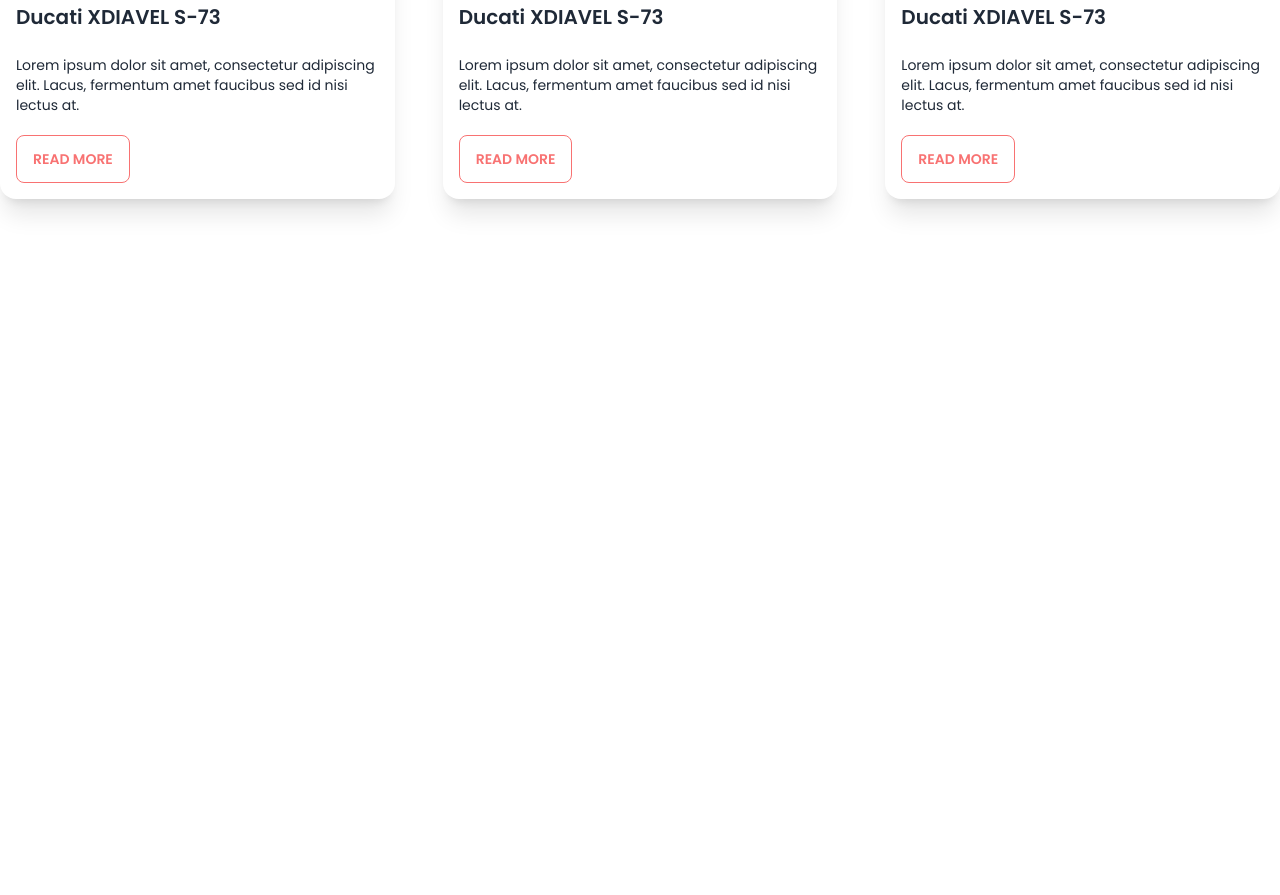
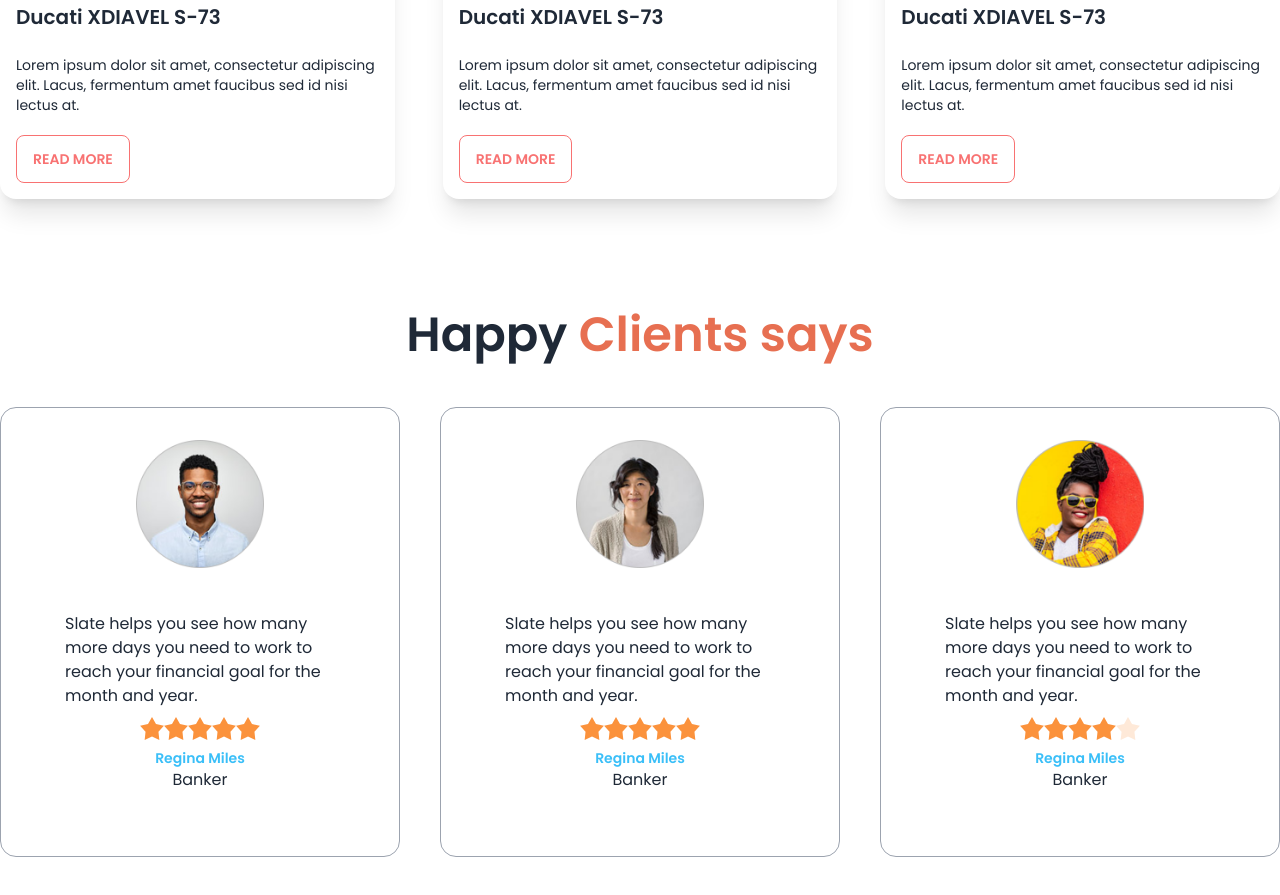
Before and after one commit to hassanMehedi2/biker-zone-with-daisyui, a plain HTML site: page index.html in a window 1280 px wide. Shown: the part 1045-1940 px from the top of the page. Before the commit the page ends 1356 px from the top, so only its background shows below. Drawn offline with nearby package versions, Linux system fonts and the light colour scheme.

Commit message:
added review section

```diff
--- a/index.html
+++ b/index.html
@@ -44,7 +44,7 @@
     <title>Biker zone</title>
   </head>
   <body class="font-poppins">
-    <header class="md:container md:mx-auto ">
+    <header class="md:container md:mx-auto">
       <nav>
         <div class="navbar bg-base-100">
           <div class="flex-1">
@@ -94,17 +94,26 @@
       <!-- caroucel  -->
       <section>
         <div class="carousel w-full">
-          <div id="slide1" class="carousel-item relative w-full md:h-[500px] bg-background-primary ">
-            <div class="flex flex-col md:flex-row  items-center p-4 md:p-20 md:gap-72">
+          <div
+            id="slide1"
+            class="carousel-item relative w-full md:h-[500px] bg-background-primary"
+          >
+            <div
+              class="flex flex-col md:flex-row items-center p-4 md:p-20 md:gap-72"
+            >
               <div class="flex-1 space-y-3.5">
-                <h1 class="text-2xl md:text-6xl font-bold">Ride-on R15 V4 <br />with Smile</h1>
+                <h1 class="text-2xl md:text-6xl font-bold">
+                  Ride-on R15 V4 <br />with Smile
+                </h1>
                 <p>
                   Amet minim mollit non deserunt ullamco est sit aliqua dolor do
                   amet sint. Velit officia consequat duis enim velit mollit.
                 </p>
-                <button class="btn btn-primary ">purchase</button>
+                <button class="btn btn-primary">purchase</button>
               </div>
-              <div class="flex-1 w-[200px]"><img src="./images/slider/bike1.png" class="w-full" /></div>
+              <div class="flex-1 w-[200px]">
+                <img src="./images/slider/bike1.png" class="w-full" />
+              </div>
             </div>
             <div
               class="absolute flex justify-between transform -translate-y-1/2 left-5 right-5 top-1/2"
@@ -113,17 +122,26 @@
               <a href="#slide2" class="btn btn-circle">❯</a>
             </div>
           </div>
-          <div id="slide2" class="carousel-item relative w-full md:h-[500px] bg-background-primary ">
-            <div class="flex flex-col md:flex-row  items-center p-4 md:p-20 md:gap-72">
+          <div
+            id="slide2"
+            class="carousel-item relative w-full md:h-[500px] bg-background-primary"
+          >
+            <div
+              class="flex flex-col md:flex-row items-center p-4 md:p-20 md:gap-72"
+            >
               <div class="flex-1 space-y-3.5">
-                <h1 class="text-2xl md:text-6xl font-bold">Ride-on R15 V4 <br />with Smile</h1>
+                <h1 class="text-2xl md:text-6xl font-bold">
+                  Ride-on R15 V4 <br />with Smile
+                </h1>
                 <p>
                   Amet minim mollit non deserunt ullamco est sit aliqua dolor do
                   amet sint. Velit officia consequat duis enim velit mollit.
                 </p>
-                <button class="btn btn-primary ">purchase</button>
+                <button class="btn btn-primary">purchase</button>
               </div>
-              <div class="flex-1 w-[200px]"><img src="./images/slider/bike2.png" class="w-full" /></div>
+              <div class="flex-1 w-[200px]">
+                <img src="./images/slider/bike2.png" class="w-full" />
+              </div>
             </div>
             <div
               class="absolute flex justify-between transform -translate-y-1/2 left-5 right-5 top-1/2"
@@ -132,17 +150,26 @@
               <a href="#slide3" class="btn btn-circle">❯</a>
             </div>
           </div>
-          <div id="slide3" class="carousel-item relative w-full md:h-[500px] bg-background-primary ">
-            <div class="flex flex-col md:flex-row  items-center p-4 md:p-20 md:gap-72">
+          <div
+            id="slide3"
+            class="carousel-item relative w-full md:h-[500px] bg-background-primary"
+          >
+            <div
+              class="flex flex-col md:flex-row items-center p-4 md:p-20 md:gap-72"
+            >
               <div class="flex-1 space-y-3.5">
-                <h1 class="text-2xl md:text-6xl font-bold">Ride-on R15 V4 <br />with Smile</h1>
+                <h1 class="text-2xl md:text-6xl font-bold">
+                  Ride-on R15 V4 <br />with Smile
+                </h1>
                 <p>
                   Amet minim mollit non deserunt ullamco est sit aliqua dolor do
                   amet sint. Velit officia consequat duis enim velit mollit.
                 </p>
-                <button class="btn btn-primary ">purchase</button>
+                <button class="btn btn-primary">purchase</button>
               </div>
-              <div class="flex-1 w-[200px]"><img src="./images/slider/bike3.png" class="w-full" /></div>
+              <div class="flex-1 w-[200px]">
+                <img src="./images/slider/bike3.png" class="w-full" />
+              </div>
             </div>
             <div
               class="absolute flex justify-between transform -translate-y-1/2 left-5 right-5 top-1/2"
@@ -151,17 +178,26 @@
               <a href="#slide4" class="btn btn-circle">❯</a>
             </div>
           </div>
-          <div id="slide4" class="carousel-item relative w-full md:h-[500px] bg-background-primary ">
-            <div class="flex flex-col md:flex-row  items-center p-4 md:p-20 md:gap-72">
+          <div
+            id="slide4"
+            class="carousel-item relative w-full md:h-[500px] bg-background-primary"
+          >
+            <div
+              class="flex flex-col md:flex-row items-center p-4 md:p-20 md:gap-72"
+            >
               <div class="flex-1 space-y-3.5">
-                <h1 class="text-2xl md:text-6xl font-bold">Ride-on R15 V4 <br />with Smile</h1>
+                <h1 class="text-2xl md:text-6xl font-bold">
+                  Ride-on R15 V4 <br />with Smile
+                </h1>
                 <p>
                   Amet minim mollit non deserunt ullamco est sit aliqua dolor do
                   amet sint. Velit officia consequat duis enim velit mollit.
                 </p>
-                <button class="btn btn-primary ">purchase</button>
+                <button class="btn btn-primary">purchase</button>
               </div>
-              <div class="flex-1 w-[200px]"><img src="./images/slider/bike4.png" class="w-full" /></div>
+              <div class="flex-1 w-[200px]">
+                <img src="./images/slider/bike4.png" class="w-full" />
+              </div>
             </div>
             <div
               class="absolute flex justify-between transform -translate-y-1/2 left-5 right-5 top-1/2"
@@ -172,48 +208,143 @@
           </div>
         </div>
       </section>
-
     </header>
     <main class="md:container md:mx-auto">
       <section class="my-28">
         <h2 class="text-5xl font-semibold text-center mb-12">latest News</h2>
         <div class="grid grid-cols-1 md:grid-cols-2 lg:grid-cols-3 gap-12">
           <!-- card 1 -->
-          <div class="card card-compact  bg-base-100 shadow-xl ">
-            <figure><img src="/images/others/latest1.png" alt="Shoes" /></figure>
+          <div class="card card-compact bg-base-100 shadow-xl">
+            <figure>
+              <img src="/images/others/latest1.png" alt="Shoes" />
+            </figure>
             <div class="card-body space-y-3">
               <h2 class="card-title">Ducati XDIAVEL S-73</h2>
-              <p>Lorem ipsum dolor sit amet, consectetur adipiscing elit. Lacus, fermentum amet faucibus sed id nisi lectus at.</p>
-              <div class="card-actions ">
-                <button class="btn btn-outline btn-error ">Read More</button>
+              <p>
+                Lorem ipsum dolor sit amet, consectetur adipiscing elit. Lacus,
+                fermentum amet faucibus sed id nisi lectus at.
+              </p>
+              <div class="card-actions">
+                <button class="btn btn-outline btn-error">Read More</button>
               </div>
             </div>
           </div>
           <!-- card 2 -->
-          <div class="card card-compact  bg-base-100 shadow-xl">
-            <figure><img src="/images/others/latest2.png" alt="Shoes" /></figure>
+          <div class="card card-compact bg-base-100 shadow-xl">
+            <figure>
+              <img src="/images/others/latest2.png" alt="Shoes" />
+            </figure>
             <div class="card-body space-y-3">
               <h2 class="card-title">Ducati XDIAVEL S-73</h2>
-              <p>Lorem ipsum dolor sit amet, consectetur adipiscing elit. Lacus, fermentum amet faucibus sed id nisi lectus at.</p>
-              <div class="card-actions ">
-                <button class="btn btn-outline btn-error ">Read More</button>
+              <p>
+                Lorem ipsum dolor sit amet, consectetur adipiscing elit. Lacus,
+                fermentum amet faucibus sed id nisi lectus at.
+              </p>
+              <div class="card-actions">
+                <button class="btn btn-outline btn-error">Read More</button>
               </div>
             </div>
           </div>
           <!-- cerd 3 -->
-          <div class="card card-compact  bg-base-100 shadow-xl">
-            <figure><img src="/images/others/latest3.png" alt="Shoes" /></figure>
+          <div class="card card-compact bg-base-100 shadow-xl">
+            <figure>
+              <img src="/images/others/latest3.png" alt="Shoes" />
+            </figure>
             <div class="card-body space-y-3">
               <h2 class="card-title">Ducati XDIAVEL S-73</h2>
-              <p>Lorem ipsum dolor sit amet, consectetur adipiscing elit. Lacus, fermentum amet faucibus sed id nisi lectus at.</p>
-              <div class="card-actions ">
-                <button class="btn btn-outline btn-error ">Read More</button>
+              <p>
+                Lorem ipsum dolor sit amet, consectetur adipiscing elit. Lacus,
+                fermentum amet faucibus sed id nisi lectus at.
+              </p>
+              <div class="card-actions">
+                <button class="btn btn-outline btn-error">Read More</button>
               </div>
             </div>
           </div>
           <!-- end  -->
         </div>
       </section>
+
+      <section class="my-28">
+        <h2 class="text-5xl font-semibold text-center mb-12">
+          Happy <span class="text-color-primary">Clients says</span>
+        </h2>
+        <div class="grid grid-cols-1 md:grid-cols-2 lg:grid-cols-3 gap-10">
+          <!-- 1st review -->
+          <div class="card bg-base-100 border border-gray-400 p-8 gap-3">
+            <figure>
+              <img class="w-32" src="/images/others/user-1.png" alt="user-1" />
+            </figure>
+            <div class="card-body">
+              <p>
+                Slate helps you see how many more days you need to work to reach
+                your financial goal for the month and year.
+              </p>
+              <div class="rating justify-center">
+                <input type="radio" name="rating-2" class="mask mask-star-2 bg-orange-400" />
+                <input type="radio" name="rating-2" class="mask mask-star-2 bg-orange-400"  />
+                <input type="radio" name="rating-2" class="mask mask-star-2 bg-orange-400" checked/>
+                <input type="radio" name="rating-2" class="mask mask-star-2 bg-orange-400" />
+                <input type="radio" name="rating-2" class="mask mask-star-2 bg-orange-400" />
+              </div>
+              <div class="text-center ">
+                <p class="text-info text-sm font-semibold">Regina Miles</p>
+              <p>Banker</p>
+              </div>
+
+            </div>
+          </div>
+          <!-- 2nd review -->
+          <div class="card bg-base-100 border border-gray-400 p-8 gap-3">
+            <figure>
+              <img class="w-32" src="/images/others/user-2.png" alt="user-1" />
+            </figure>
+            <div class="card-body">
+              <p>
+                Slate helps you see how many more days you need to work to reach
+                your financial goal for the month and year.
+              </p>
+              <div class="rating justify-center">
+                <input type="radio" name="rating-2" class="mask mask-star-2 bg-orange-400" />
+                <input type="radio" name="rating-2" class="mask mask-star-2 bg-orange-400"  />
+                <input type="radio" name="rating-2" class="mask mask-star-2 bg-orange-400" />
+                <input type="radio" name="rating-2" class="mask mask-star-2 bg-orange-400" checked/>
+                <input type="radio" name="rating-2" class="mask mask-star-2 bg-orange-400" />
+              </div>
+              <div class="text-center ">
+                <p class="text-info text-sm font-semibold">Regina Miles</p>
+              <p>Banker</p>
+              </div>
+
+            </div>
+          </div>
+          <!-- 3rd review -->
+          <div class="card bg-base-100 border border-gray-400 p-8 gap-3">
+            <figure>
+              <img class="w-32" src="/images/others/user-3.png" alt="user-1" />
+            </figure>
+            <div class="card-body">
+              <p>
+                Slate helps you see how many more days you need to work to reach
+                your financial goal for the month and year.
+              </p>
+              <div class="rating justify-center">
+                <input type="radio" name="rating-2" class="mask mask-star-2 bg-orange-400" />
+                <input type="radio" name="rating-2" class="mask mask-star-2 bg-orange-400"  />
+                <input type="radio" name="rating-2" class="mask mask-star-2 bg-orange-400" />
+                <input type="radio" name="rating-2" class="mask mask-star-2 bg-orange-400" checked/>
+                <input type="radio" name="rating-2" class="mask mask-star-2 bg-orange-400" />
+              </div>
+              <div class="text-center ">
+                <p class="text-info text-sm font-semibold">Regina Miles</p>
+              <p>Banker</p>
+              </div>
+
+            </div>
+          </div>
+          <!--  review -->
+        </div>
+      </section>
     </main>
     <footer></footer>
   </body>
```
